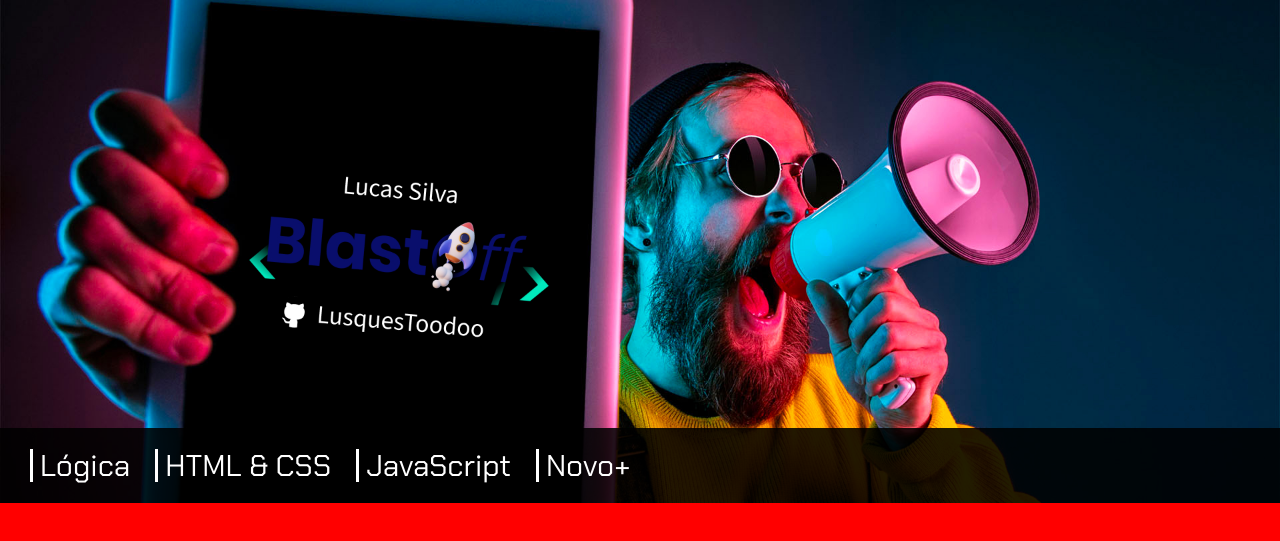
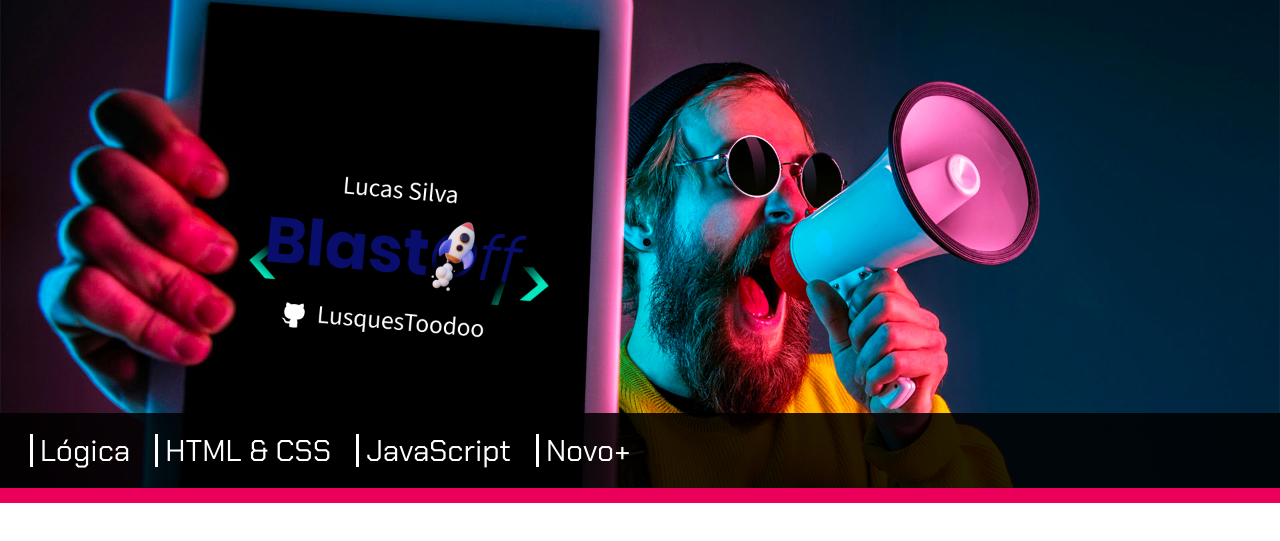
Before and after one commit to LusquesToodoo/tasks-BlastOff, a website: page index.html in a window 1280 px wide. Shown: the part 97-638 px from the top of the page. Drawn offline with Linux system fonts and the light colour scheme.

Commit message:
Header - OK

```diff
--- a/index.html
+++ b/index.html
@@ -41,6 +41,7 @@
             <li class="nav-list-item">Novo+</li>
           </ul>
         </nav>
+        <div class="header-line"></div>
       </section>
     </header>
   </section>
--- a/scss/style.scss
+++ b/scss/style.scss
@@ -23,7 +23,6 @@ img {
 }
 
 .all-container {
-  background-color: red;
   min-height: 100vh;
 }
 
@@ -61,7 +60,6 @@ img {
       }
     }
   }
-
   & .header-bottom-container {
     background-color: #000d;
     & .header-bottom {
@@ -102,5 +100,10 @@ img {
         }
       }
     }
+    & .header-line{
+      background-color: $bg-pink;
+      height: 15px;
+      width: 100%;
+    }
   }
 }
```
Also changed, not shown: css/style.css, 1 other file.
